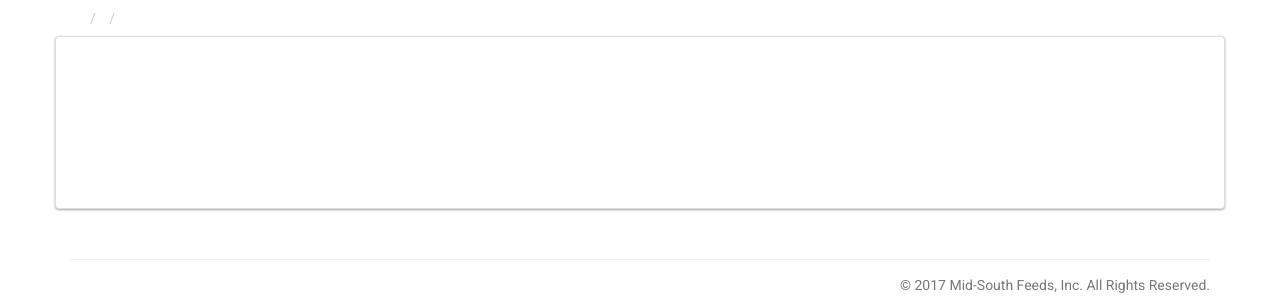
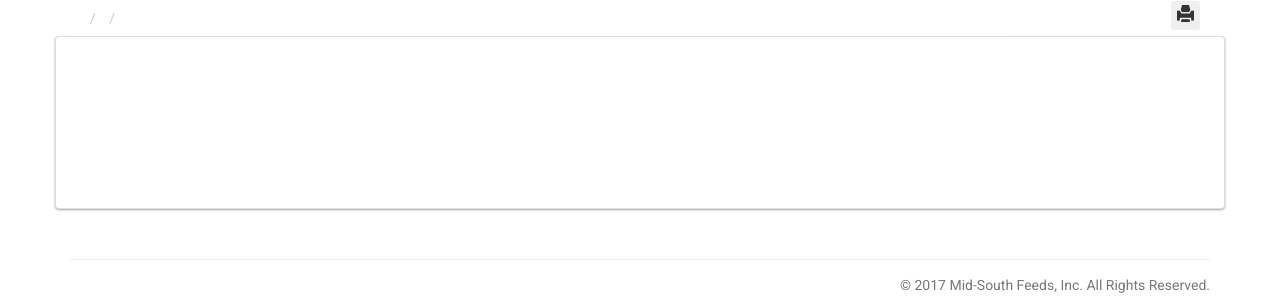
Before and after one commit to ZKFrontMan/mid-south-feeds, a Node project: template mid-southfeeds/templates/views/product.pug in a window 1280 px wide. Shown: the part 190-490 px from the top of the page. Run offline with Node 20 templates, Linux system fonts and the light colour scheme; the template is opened without the code that fills it, so the values that code supplies are empty; some libraries are stand-ins or nearby versions.

Commit message:
added print button

```diff
--- /dev/null
+++ b/mid-southfeeds/public/styles/product-print.css
@@ -0,0 +1,17 @@
+@media print {
+    body * {
+        visibility: hidden;
+    }
+    .print-none {
+        display: none;
+    }
+    .printable, .printable * {
+        visibility: visible;
+        page-break-inside: avoid;
+    }
+    .msf-card{
+        position: absolute;
+        left: 0;
+        top: 0;
+    }
+}
--- a/mid-southfeeds/templates/views/product.pug
+++ b/mid-southfeeds/templates/views/product.pug
@@ -1,13 +1,21 @@
 extends ../layouts/default
+
+block css
+    link(href="/styles/product-print.css", rel="stylesheet")
 
 block content
     .container
-        ol.breadcrumb(style="margin-bottom: 0px; font-size: 14px;")
-            li: a(href="/" + product.categories[0].name)= product.categories[0].name
-            li: a(href="/" + product.categories[0].name + "/" + encodeURI(product.categories[1].name))= product.categories[1].name
-            li.active= product.name
+        .row
+            .col-md-10.col-sm-10
+                ol.breadcrumb(style="margin-bottom: 0px; font-size: 14px;")
+                    li: a(href="/" + product.categories[0].name)= product.categories[0].name
+                    li: a(href="/" + product.categories[0].name + "/" + encodeURI(product.categories[1].name))= product.categories[1].name
+                    li.active= product.name
+            .col-md-2.col-sm-2(style="text-align: right;")
+                button.btn.btn-xs(onClick="window.print()", style="margin-right: 10px;")
+                    span.glyphicon.glphyicon-print(aria-hidden="true") 
     .container.msf-card(style="padding-bottom: 75px;")
-        .row
+        .row.print-none
             .col-md-12.col-sm-12
                 if (product.productImage.filename)
                     div(style="background-image: url(/images/uploads/" + product.productImage.filename + "); height: 250px; background-size: cover;")
@@ -20,30 +28,30 @@ block content
                     if (product.bagImage.filename)
                         div: .msf-card(style="position: absolute; left: 55px; top: 55px;")
                             img.img-responsive(src="/images/uploads/" + product.bagImage.filename)
-        .row
+        .row.printable
             .col-md-2.col-sm-2
 
             .col-md-10.col-sm-10
                 h2= product.name
-        .row
+        .row.printable
             .col-md-8.col-md-offset-2.col-sm-8.col-sm-offset-2
                 p= product.description
-        .row
+        .row.printable
             if (product.benefits)
                 .col-md-8.col-md-offset-2.col-sm-8.col-sm-offset-2
                     h4!=("THE BENEFITS OF <br>" + product.name.toUpperCase())
                     div!= product.benefits
-        .row
+        .row.printable
             if (product.guaranteedAnalysis)
                 .col-md-8.col-md-offset-2.col-sm-8.col-sm-offset-2
                     h4 GUARANTEED ANALYSIS
                     div!= product.guaranteedAnalysis
-        .row
+        .row.printable
             if (product.ingredientList)
                 .col-md-8.col-md-offset-2.col-sm-8.col-sm-offset-2
                     h4 INGREDIENT LIST
                     p= product.ingredientList
-        .row
+        .row.printable
             if (product.feedingDirections)
                 .col-md-8.col-md-offset-2.col-sm-8.col-sm-offset-2
                     h4 FEEDING DIRECTIONS
```
